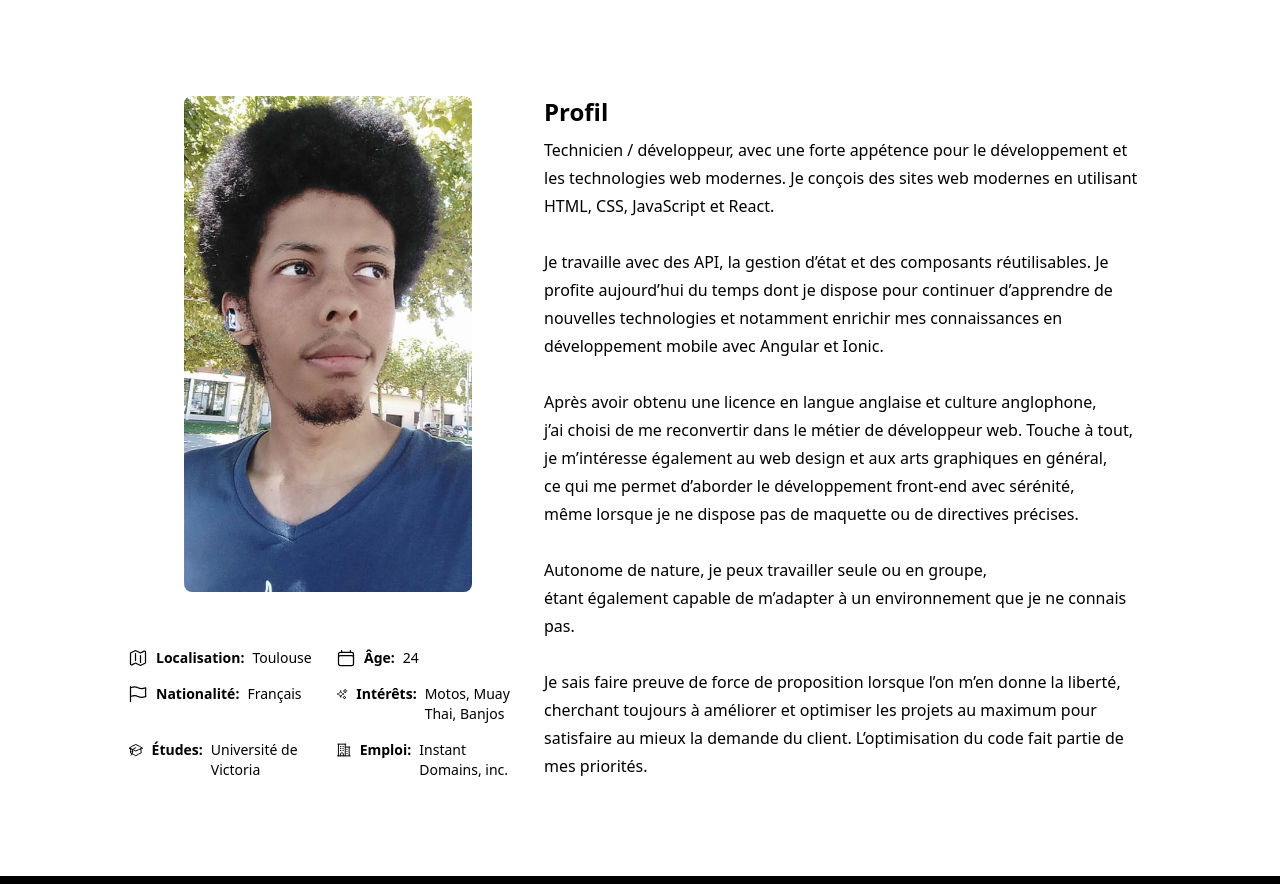
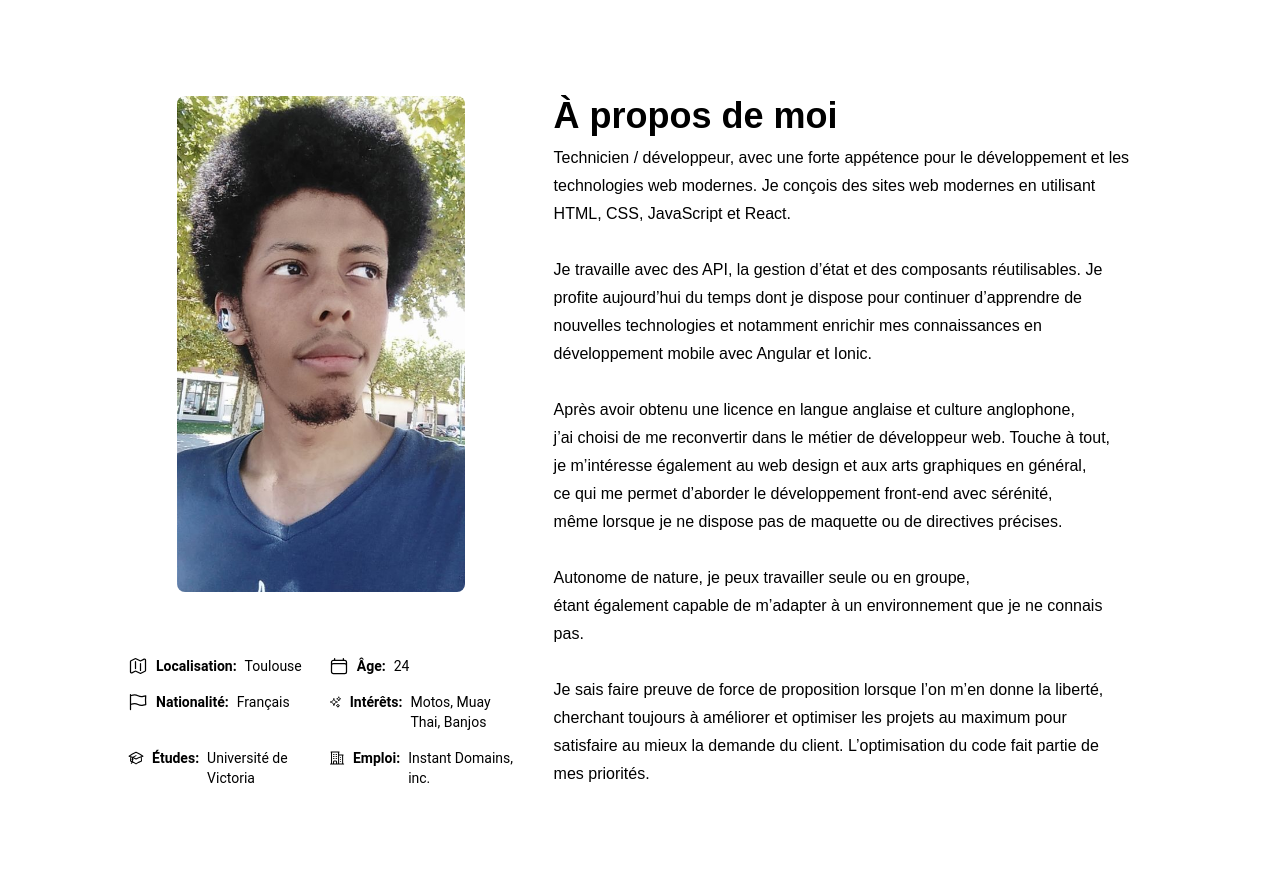
Before and after one commit to Emispheres/Dev-Portfolio, a Next.js app: page /about in a window 1280 px wide. Built offline with nearby package versions, Linux system fonts and the light colour scheme.

Commit message:
Modification taille et famille de police section About

```diff
--- a/src/components/Sections/About.tsx
+++ b/src/components/Sections/About.tsx
@@ -10,17 +10,17 @@ const About: FC = memo(() => {
   return (
     <Section className="bg-white " sectionId={SectionId.About}>
       {/* Grille principale: image + contenu (profil + infos) */}
-      <div className={classNames('grid grid-cols-1 gap-4', {'md:grid-cols-5': !!profileImageSrc})}>
+      <div className={classNames('grid grid-cols-1 gap-x-10', {'md:grid-cols-5': !!profileImageSrc})}>
       {!!profileImageSrc && (
-        <div className="col-span-1 md:col-span-2 flex flex-col  justify-between">
+        <div className="col-span-1 md:col-span-2 flex flex-col justify-between">
           {/* Image */}
-          <div className="flex justify-center  ">
+          <div className="flex justify-center">
             <div className="relative h-32 w-32 overflow-hidden md:h-[31rem] md:w-[18rem]">
               <Image alt="about-me-image" className="h-full w-full object-cover rounded-lg" src={profileImageSrc} />
             </div>
           </div>
           {/* Infos sous l'image */}
-          <ul className="grid grid-cols-1 gap-4 sm:grid-cols-2">
+          <ul className="grid grid-cols-1 gap-4 sm:grid-cols-2" style={{fontFamily: 'Roboto, sans-serif'}}>
             {aboutItems.map(({label, text, Icon}, idx) => (
               <li className="col-span-1 flex items-start gap-x-2" key={idx}>
                 {Icon && <Icon className="h-5 w-5 text-black" />}
@@ -32,12 +32,12 @@ const About: FC = memo(() => {
         </div>
       )}
 
-        {/* Boîte de description + infos */}
+        {/* Boîte de description*/}
         <div className={classNames('col-span-1 flex flex-col gap-y-6', {'md:col-span-3': !!profileImageSrc})}>
           <div className="flex flex-col gap-y-2">
             {/* Description principale */}
-            <h2 className="text-2xl font-bold text-black">Profil</h2>
-            <p className="prose prose-sm text-black sm:prose-base whitespace-pre-wrap">{description}</p>
+            <h2 className="text-4xl font-bold text-black" style={{fontFamily: 'Montserrat, sans-serif'}}>À propos de moi</h2>
+            <p className="prose prose-sm text-black sm:prose-base whitespace-pre-wrap" style={{fontFamily: 'Robotto, sans-serif'}}>{description}</p>
           </div>
         </div>
       </div>
```
